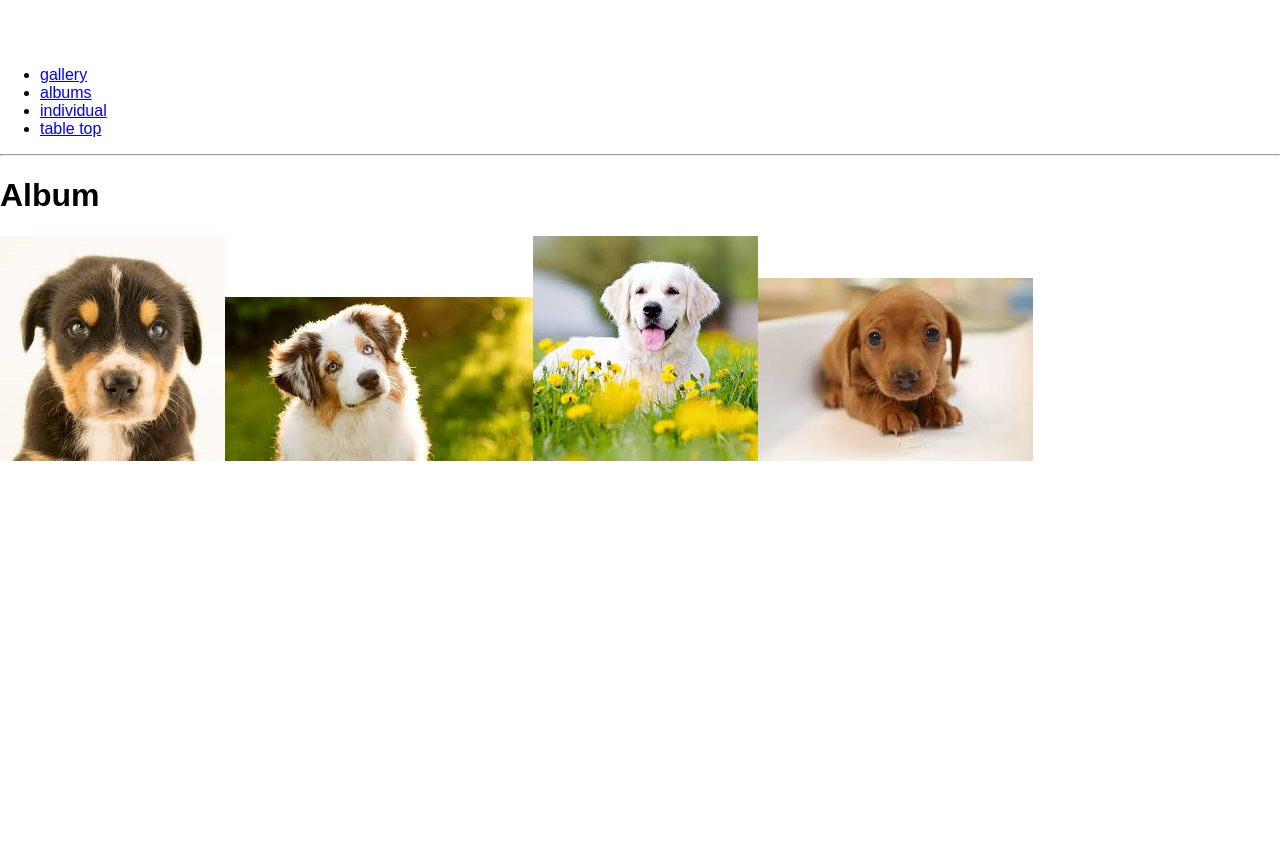
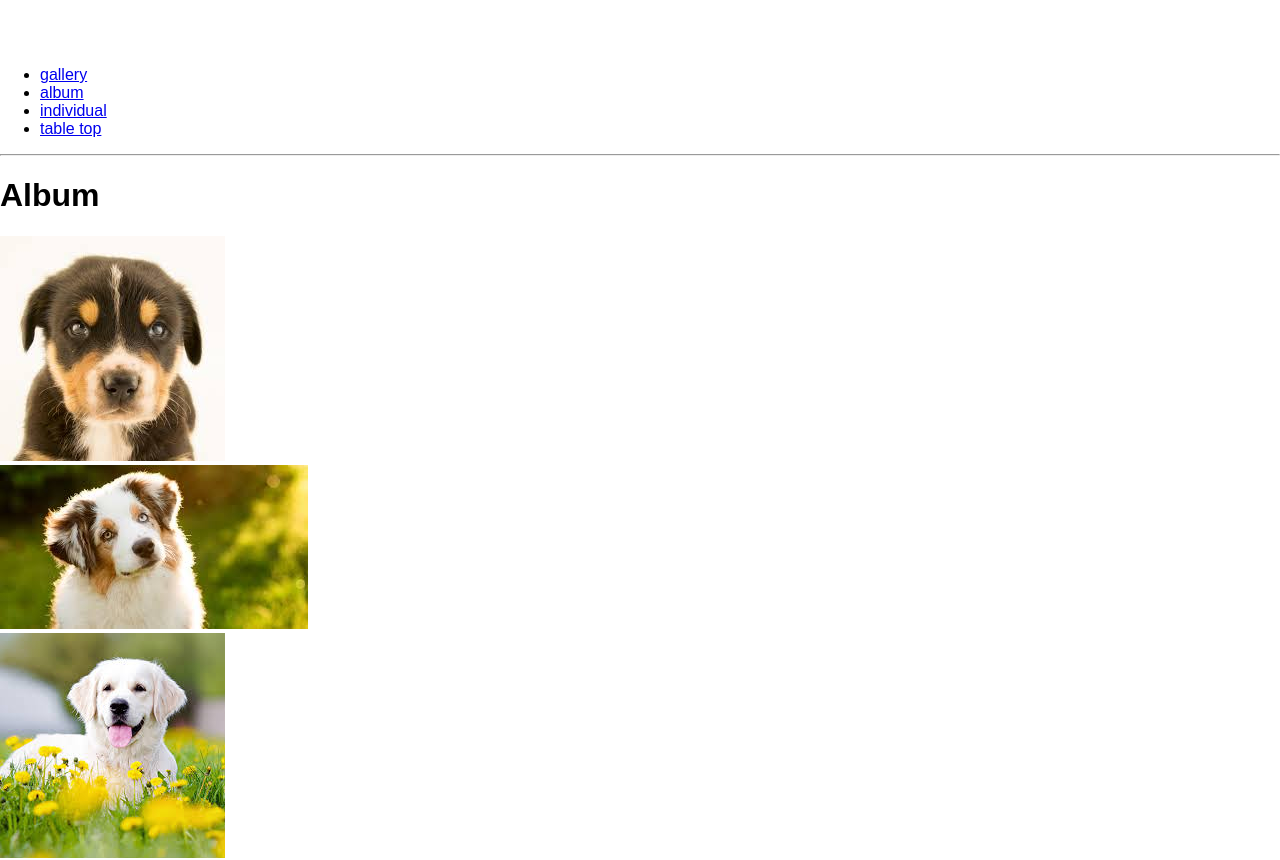
Before and after one commit to chasejohnson3/Photo-Album, a React (Create React App) app in the folder photo-album/: page /album in a window 1280 px wide. Shown: the top 860 px of the page. Before the commit the page ends 800 px from the top, so only its background shows below. Built offline with nearby package versions, Linux system fonts and the light colour scheme.

Commit message:
Linking to images is working with bugs.  I am passing in the photo incorrectly and not linking to a new page.

```diff
--- a/photo-album/src/Album.js
+++ b/photo-album/src/Album.js
@@ -1,4 +1,10 @@
 import React, { Component } from 'react';
+import './styles/App.css';
+
+import TableTop from './components/TableTopComponent';
+import Individual from './components/IndividualComponent';
+import Gallery from './components/GalleryComponent';
+import AlbumComponent from './components/AlbumComponent';
 
 import Photo from "./Photo.js"
 
@@ -7,6 +13,14 @@ import image2 from "./hardcoded_photos/dog2.jpg"
 import image3 from "./hardcoded_photos/dog3.jpg"
 import image4 from "./hardcoded_photos/dog4.jpg"
 
+import {
+    BrowserRouter as Router,
+    Route,
+    Link,
+    Switch,
+    Redirect
+  } from 'react-router-dom'
+
 const images = [image1, image2, image3, image4];
 
 class Album extends Component {
@@ -14,10 +28,11 @@ class Album extends Component {
         super(props);
         this.state={
             // photos: images.map((img) => {<Photo image = {img}/>})
-            photos: [<Photo image={image1}/>,
-                <Photo image={image2}/>,
-                <Photo image={image3}/>,
-                <Photo image={image4}/>]
+            photos: [<Photo image={image1} name="photo1"/>,
+                <Photo image={image2} name="photo2"/>,
+                <Photo image={image3} name="photo3"/>,
+                <Photo image={image4} name="photo4"/>],
+            currPhoto: null,
 
         }
     }
@@ -27,7 +42,71 @@ class Album extends Component {
         return (
 			// <div onClick = {() => <Route path="/gallery" component={Gallery}/>} >
             <div>
-                {this.state.photos.map((photo) => <img src = {photo.props.image} onClick={() =>alert(photo.props.name)}/>)}
+                <Router>
+                    <div>
+
+                        {this.state.photos.map((photo) =>
+
+                            <div className="container">
+
+                                <Link to={photo.props.name} onClick={()=>
+                                    {this.setState({
+                                    currPhoto:photo})}}
+                                >
+                                    <img src = {photo.props.image}/>
+
+                                </Link>
+
+                            </div>
+
+
+                            // {/* {this.state.photos.map((photo) => <img src = {photo.props.image} onClick={() => /*alert(photo.props.name)}/>)}*/ }
+
+
+
+                        )}
+                        <Switch>
+                            <Route path="/photo1" component={() => {
+                                return (
+                                    <div className="jumbotron">
+                                        <Photo image = {this.state.currPhoto}/>
+                                    </div>
+                                );
+                            }}/>
+                            <Route path="/photo2" component={Individual} />
+                            <Route path="/photo3" component={Individual} />
+                            <Route path="/photo4" component={Individual} />
+                        </Switch>
+
+
+                        {/* <Route path="/photo1" component={() => {
+                            return (
+                                <div className="jumbotron">
+                                    <Photo image = {image1}/>
+                                </div>
+                            );
+                        }}/>
+                        <Route path="/photo2" component={Individual} />
+                        <Route path="/photo3" component={Individual} />
+                        <Route path="/photo4" component={Individual} /> */}
+                    </div>
+                </Router>
+
+
+            {/* //     <Router>
+            //     <div className="App">
+
+            //       <div className="container">
+
+
+
+            //         <Route path="/test" component={photo}/>
+
+
+
+            //       </div>
+            //     </div>
+            //   </Router>}/>)} */}
 			</div>
         );
     }
--- a/photo-album/src/components/App.js
+++ b/photo-album/src/components/App.js
@@ -5,6 +5,8 @@ import TableTop from './TableTopComponent';
 import Individual from './IndividualComponent';
 import Gallery from './GalleryComponent';
 import AlbumComponent from './AlbumComponent';
+
+import image1 from "../hardcoded_photos/dog1.jpg"
 
 
 // import route Components here
@@ -26,7 +28,7 @@ class App extends Component {
           <div className="container">
             <ul>
               <li><Link to="/gallery">gallery</Link></li>
-              <li><Link to="/album">albums</Link></li>
+              <li><Link to="/album">album</Link></li>
               <li><Link to="/individual">individual</Link></li>
               <li>
                 <Link to="/tabletop">table top</Link>
```
